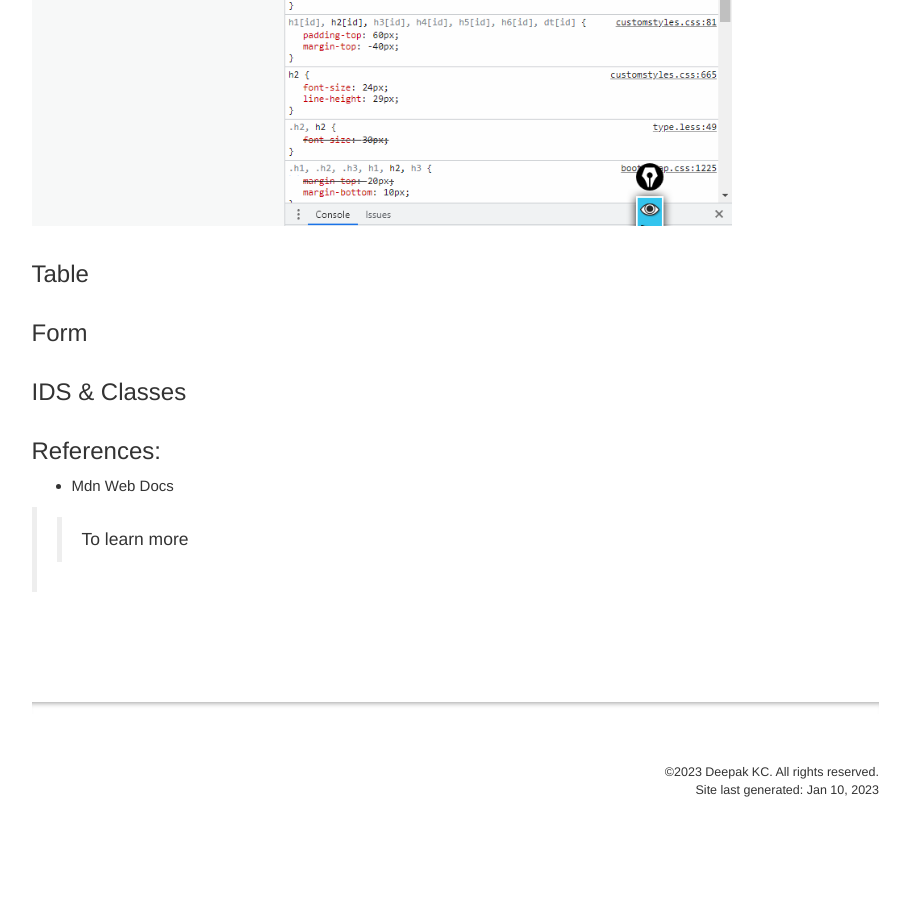
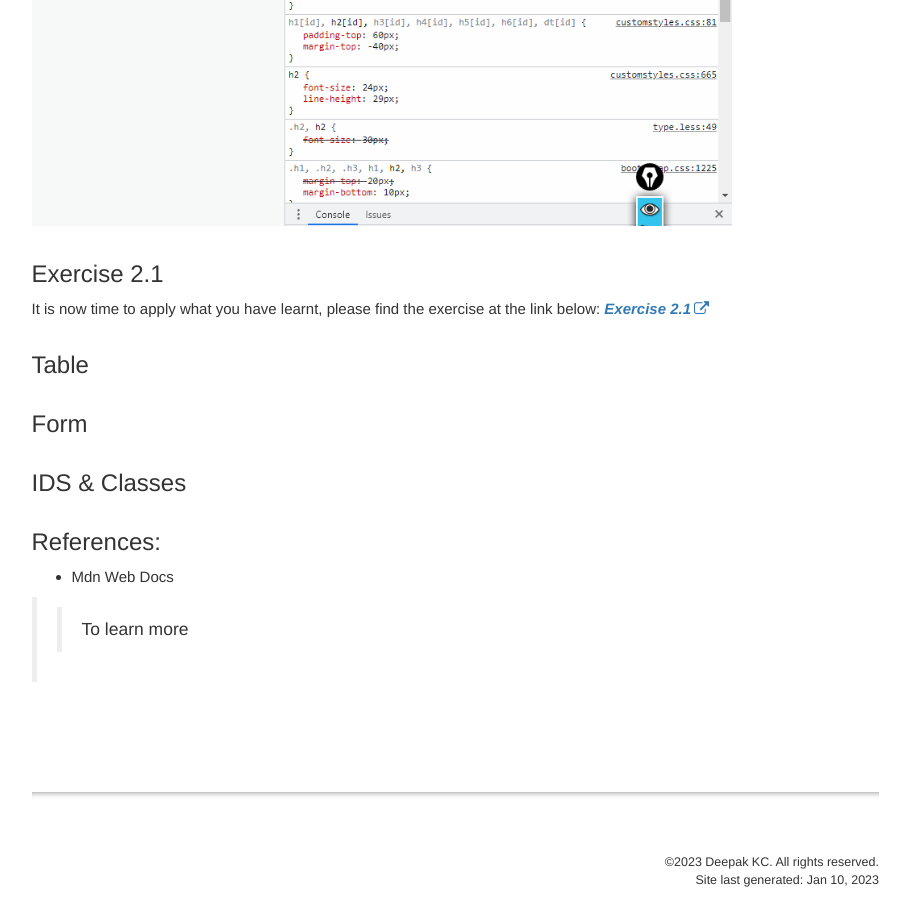
Before and after one commit to dipaish/www23, a Jekyll site: the page built from index.md, in a window 1280 px wide and 900 px high, scrolled down 16825 px. Shown: the whole window, without its empty margins (331-1241 px from the left). Built offline with Jekyll 4.4.1, drawn with Linux system fonts in a browser that asks for light colours; our own code applies the rules of GitHub Pages for plain Markdown files; comment, search, counter and statistics services are not loaded; before the commit the page ends 17675 px from its top, so only the background shows below that.

Commit message:
exercise 2.1 added

```diff
--- a/index.md
+++ b/index.md
@@ -565,6 +565,10 @@ Inspect element is one of the important feature used by web developers that is a
 
 ![Inspect Element](assets/images/inspect.png)
 
+## Exercise 2.1
+It is now time to apply what you have learnt, please find the exercise at the link below:
+***[Exercise 2.1](https://docs.google.com/document/d/1_IY-a3XeXJL3pBhnzWuLIHw26pf3mgbT/edit?usp=share_link&ouid=111470325935077300698&rtpof=true&sd=true)***
+
 ## Table
 
 ## Form
```
